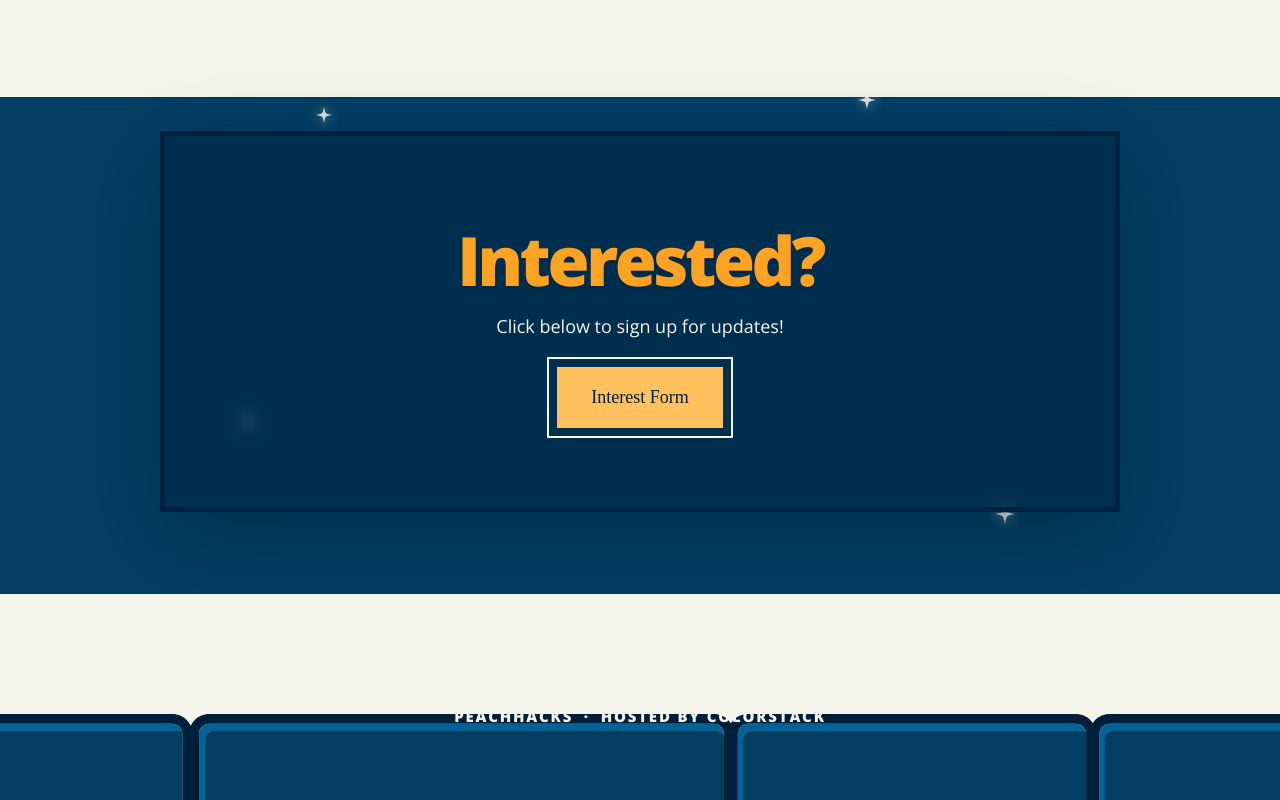
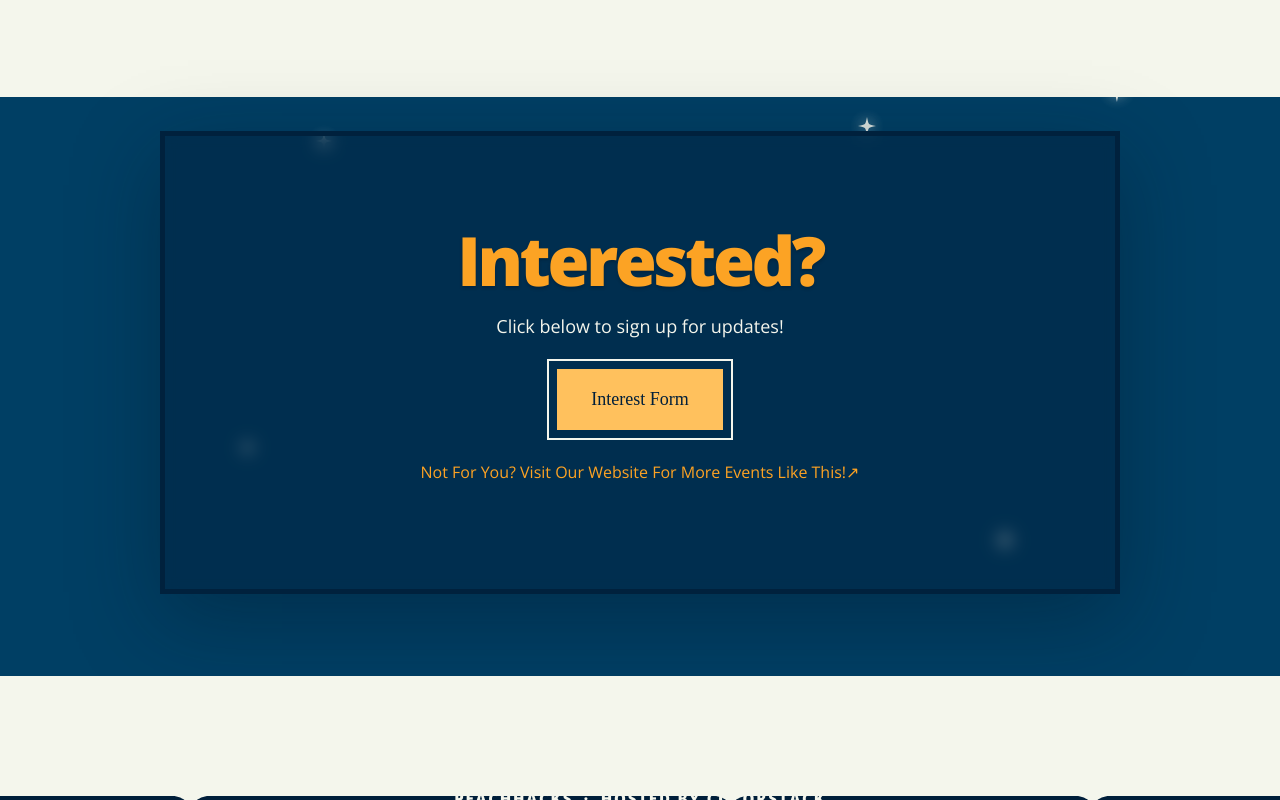
Before and after one commit to ColorstackatGSU/PeachHacks, a React (Vite) app: page / in a window 1280 px wide. In both pictures the pointer is over the link "Interest Form". Shown: the part 4601-5401 px from the top of the page. Built offline with nearby package versions, Linux system fonts and the light colour scheme; a web font is replaced by a local one.

Commit message:
Added link to the ColorStack GSU website in the interest section.

```diff
--- a/src/main.jsx
+++ b/src/main.jsx
@@ -133,6 +133,7 @@ function App() {
           <h2 id="interest-title">Interested?</h2>
           <p className="interest-copy">Click below to sign up for updates!</p>
           <a className="interest-button" href="/form.html">Interest Form</a>
+          <a className="interest-card-weblink" href="https://www.colorstackatgsu.com/involvement">Not For You? Visit Our Website For More Events Like This!<span>↗</span></a>
         </div>
       </section>
 
--- a/src/styles.css
+++ b/src/styles.css
@@ -191,7 +191,9 @@ a { color: inherit; text-decoration: none; }
 .interest-button-section h2 { position: relative; z-index: 1; margin: 14px 0 18px; font-family: 'Open Sans', sans-serif; font-weight: 800; font-style: normal; color: var(--peach); font-size: clamp(34px, 6vw, 68px); line-height: 1; letter-spacing: -.05em; text-shadow: 0 2px 3px rgba(0, 20, 36, 0.35); }
 .interest-copy { max-width: 46ch; margin: 0; color: var(--cream); font-size: 18px; line-height: 1.6; }
 .interest-button { position: relative; z-index: 1; display: inline-flex; align-items: center; gap: 12px; margin-top: 30px; padding: 20px 34px; outline: 2px solid var(--cream); outline-offset: 8px; background: var(--peach); color: var(--navy); font-family: 'Sarina', cursive; font-size: 18px; font-weight: 400; letter-spacing: 0; text-transform: none; transition: transform .2s, background .2s; }
-.interest-button:hover { background: #ffc15d; transform: translateY(-3px); }
+.interest-button:hover { background: #ffc15d; transform: translateY(-1px); }
+.interest-card-weblink{color: var(--peach); padding:30px; transition: transform .2s;}
+.interest-card-weblink:hover{color: var(--cream); transform: translateY(-3px);}
 @media (max-width: 620px) { .interest-button-section { padding-top: 28px; } .interest-card { width: min(100%, 420px); padding: 28px 20px 32px; border-width: 4px; } .interest-button { padding: 17px 24px; } }
 .interest-form-section { display: grid; justify-items: center; gap: 28px; width: 100%; max-width: 620px; margin: 0 auto; padding: 80px 24px; text-align: center; }
 .form-logo-link { display: block; transition: transform .2s; }
```
